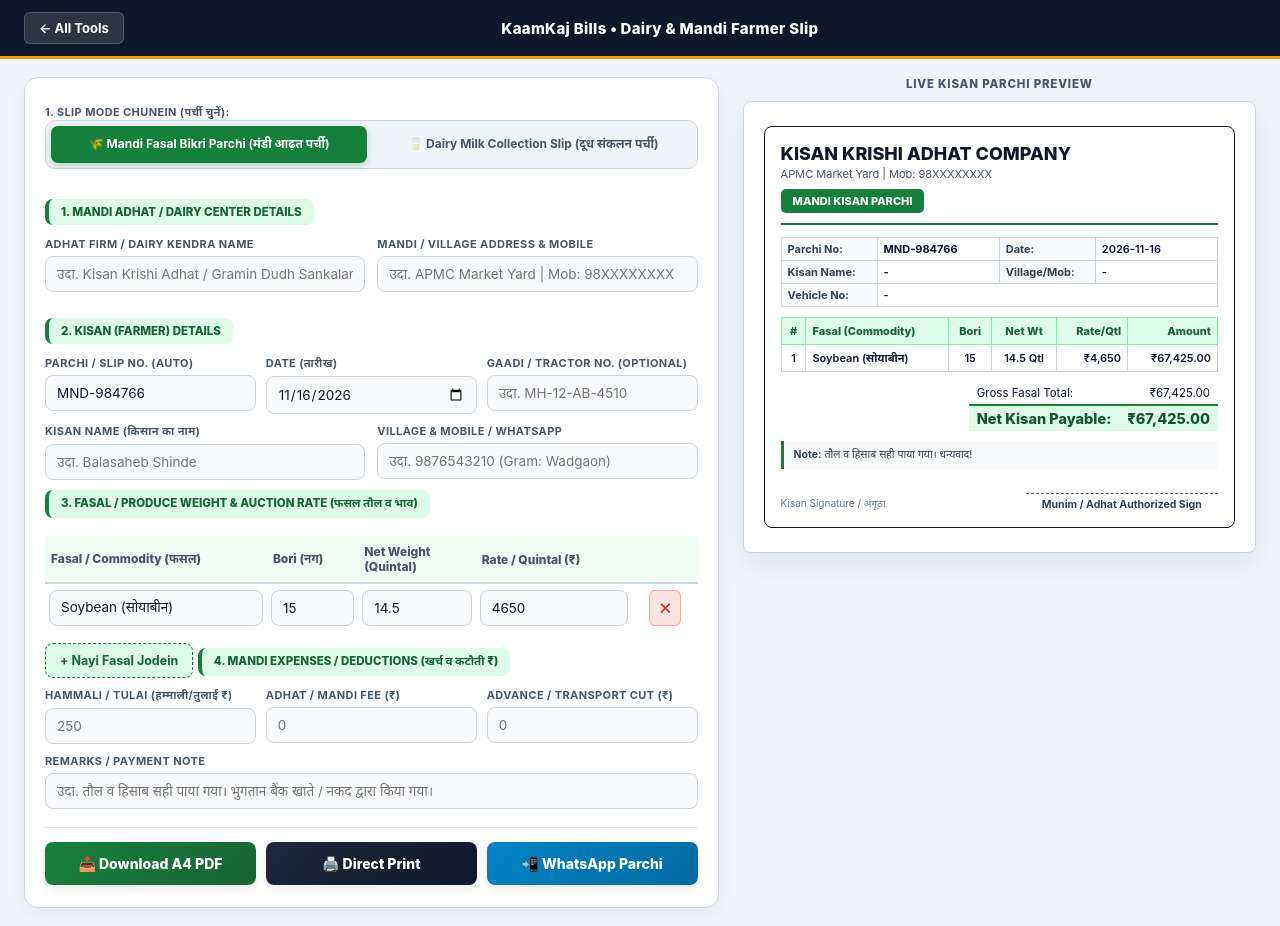
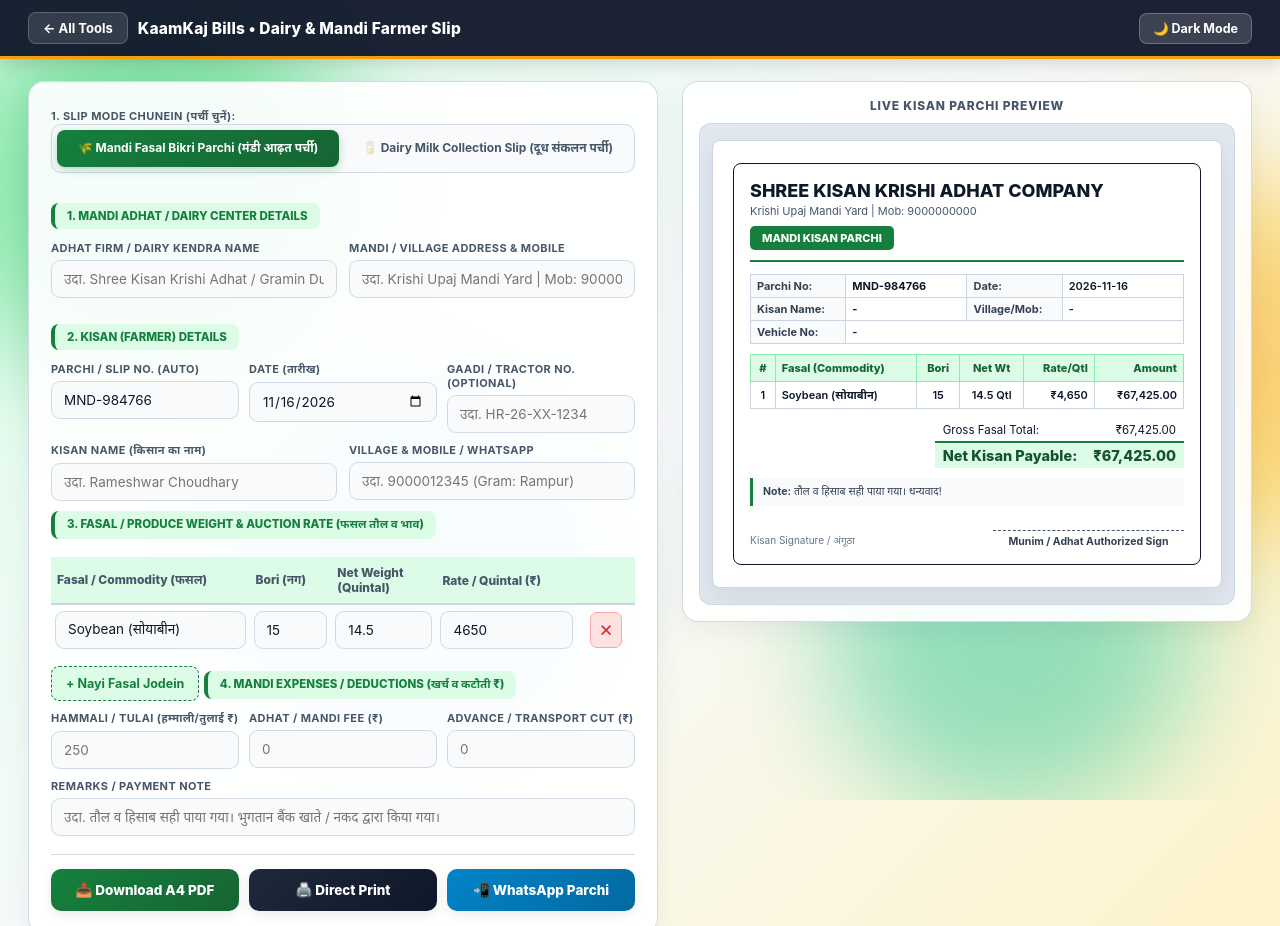
Before and after one commit to amartomar700/kaamkajbills, a plain HTML site: page mandi.html in a window 1280 px wide. Shown: the top 926 px of the page. Drawn offline with Linux system fonts and the light colour scheme.

Commit message:
Update mandi.html

```diff
--- a/mandi.html
+++ b/mandi.html
@@ -2,7 +2,7 @@
 <html lang="hi">
 <head>
 <meta charset="UTF-8">
-<meta name="viewport" content="width=device-width, initial-scale=1.0, maximum-scale=1.0, user-scalable=no">
+<meta name="viewport" content="width=device-width, initial-scale=1.0, maximum-scale=5.0">
 <title>Dairy Milk & Mandi Farmer Slip - KaamKaj Bills</title>
 <script src="https://cdnjs.cloudflare.com/ajax/libs/html2pdf.js/0.10.1/html2pdf.bundle.min.js"></script>
 <style>
@@ -12,68 +12,176 @@
     --primary-soft: #dcfce7;
     --ink: #0f172a;
     --ink-muted: #475569;
-    --border: #cbd5e1;
+    --border: rgba(203, 213, 225, 0.85);
     --bg: #f1f5f9;
+    --surface: rgba(255, 255, 255, 0.92);
+    --surface-alt: rgba(248, 250, 252, 0.92);
     --danger: #dc2626;
+    --shadow: 0 8px 28px rgba(15, 23, 42, 0.06);
   }
+
+  body.dark-mode {
+    --primary: #22c55e;
+    --primary-dark: #16a34a;
+    --primary-soft: rgba(34, 197, 94, 0.16);
+    --ink: #f1f5f9;
+    --ink-muted: #94a3b8;
+    --border: rgba(51, 65, 85, 0.85);
+    --bg: #0b1120;
+    --surface: rgba(30, 41, 59, 0.92);
+    --surface-alt: rgba(15, 23, 42, 0.88);
+    --shadow: 0 8px 28px rgba(0, 0, 0, 0.4);
+  }
+
+  * {
+    box-sizing: border-box;
+    font-family: -apple-system, BlinkMacSystemFont, "Segoe UI", Roboto, "Noto Sans Devanagari", sans-serif;
+  }
+
   html, body {
-    margin: 0 !important;
-    padding: 0 !important;
+    margin: 0;
+    padding: 0;
     width: 100%;
-    background: var(--bg);
+    min-height: 100vh;
+    background: linear-gradient(135deg, #dcfce7 0%, #f8fafc 48%, #fef3c7 100%);
     color: var(--ink);
-    overflow-x: hidden !important;
-    scrollbar-width: none !important;
-    -ms-overflow-style: none !important;
+    overflow-x: hidden;
+    position: relative;
+    transition: background 0.25s, color 0.25s;
   }
-  ::-webkit-scrollbar { display: none !important; width: 0 !important; height: 0 !important; }
-  * { box-sizing: border-box; font-family: -apple-system, BlinkMacSystemFont, "Segoe UI", Roboto, "Noto Sans Devanagari", sans-serif; }
+
+  body.dark-mode {
+    background: linear-gradient(135deg, #090d16 0%, #0f172a 55%, #172033 100%);
+  }
+
+  /* FLOATING COLOURS BACKGROUND */
+  .floating-bg {
+    position: fixed;
+    inset: 0;
+    z-index: 0;
+    overflow: hidden;
+    pointer-events: none;
+  }
+  .orb {
+    position: absolute;
+    border-radius: 50%;
+    filter: blur(50px);
+    opacity: 0.55;
+    animation: floatOrb 14s infinite alternate ease-in-out;
+  }
+  body.dark-mode .orb { opacity: 0.22; }
+  .orb-1 {
+    width: 380px;
+    height: 380px;
+    background: radial-gradient(circle, #22c55e, #4ade80);
+    top: 4%;
+    left: -80px;
+  }
+  .orb-2 {
+    width: 360px;
+    height: 360px;
+    background: radial-gradient(circle, #f59e0b, #fde047);
+    top: 26%;
+    right: -80px;
+    animation-delay: -4s;
+  }
+  .orb-3 {
+    width: 400px;
+    height: 400px;
+    background: radial-gradient(circle, #0ea5e9, #38bdf8);
+    bottom: 8%;
+    left: 18%;
+    opacity: 0.4;
+    animation-delay: -7s;
+  }
+  .orb-4 {
+    width: 340px;
+    height: 340px;
+    background: radial-gradient(circle, #10b981, #34d399);
+    bottom: -40px;
+    right: 12%;
+    opacity: 0.45;
+    animation-delay: -2s;
+  }
+  @keyframes floatOrb {
+    0% { transform: translate(0, 0) scale(1); }
+    50% { transform: translate(55px, -40px) scale(1.1); }
+    100% { transform: translate(-40px, 50px) scale(0.95); }
+  }
 
   /* Top Navigation Bar */
   .top-nav {
-    background: var(--ink);
+    background: rgba(15, 23, 42, 0.95);
+    backdrop-filter: blur(12px);
+    -webkit-backdrop-filter: blur(12px);
     color: #fff;
-    padding: 12px 24px;
+    padding: 12px 28px;
     display: flex;
     justify-content: space-between;
     align-items: center;
+    gap: 10px;
     border-bottom: 3px solid #f59e0b;
     position: sticky;
     top: 0;
-    z-index: 50;
+    z-index: 100;
+    flex-wrap: wrap;
+    box-shadow: 0 4px 18px rgba(0, 0, 0, 0.16);
+  }
+  .nav-left, .nav-right {
+    display: flex;
+    align-items: center;
+    gap: 10px;
+    flex-wrap: wrap;
   }
   .btn-home {
     background: rgba(255,255,255,0.12);
     color: #fff;
     text-decoration: none;
     padding: 7px 14px;
-    border-radius: 6px;
+    border-radius: 8px;
     font-size: 13px;
     font-weight: 700;
     border: 1px solid rgba(255,255,255,0.2);
     transition: 0.2s;
   }
   .btn-home:hover { background: var(--primary); border-color: var(--primary); }
-  .nav-title { font-size: 15px; font-weight: 800; letter-spacing: 0.3px; }
+  .nav-title { font-size: 15.5px; font-weight: 800; letter-spacing: 0.2px; }
+  .btn-theme {
+    background: rgba(255,255,255,0.14);
+    color: #fff;
+    border: 1px solid rgba(255,255,255,0.25);
+    padding: 7px 13px;
+    border-radius: 8px;
+    font-size: 12.5px;
+    font-weight: 700;
+    cursor: pointer;
+    transition: 0.2s;
+  }
+  .btn-theme:hover { background: rgba(255,255,255,0.24); }
 
-  /* PC Full-Wide Split Grid Layout */
+  /* Full-Screen Wide Split Grid Layout */
   .kb-wrapper {
+    position: relative;
+    z-index: 2;
     width: 100%;
-    max-width: 100%;
-    padding: 18px 24px;
+    max-width: 1540px;
+    margin: 0 auto;
+    padding: 22px 28px 48px 28px;
     display: grid;
-    grid-template-columns: 1.15fr 0.85fr;
+    grid-template-columns: minmax(420px, 1.05fr) minmax(500px, 0.95fr);
     gap: 24px;
     align-items: start;
   }
 
   /* Left Control Box */
   .control-box {
-    background: #ffffff;
-    border: 1px solid var(--border);
-    border-radius: 14px;
-    padding: 22px 20px;
-    box-shadow: 0 6px 20px rgba(15, 23, 42, 0.05);
+    background: var(--surface);
+    backdrop-filter: blur(14px);
+    -webkit-backdrop-filter: blur(14px);
+    border: 1.5px solid var(--border);
+    border-radius: 16px;
+    padding: 22px 22px;
+    box-shadow: var(--shadow);
   }
 
   .grid-2 { display: grid; grid-template-columns: 1fr 1fr; gap: 12px; }
@@ -85,24 +193,24 @@
 
   input, select {
     width: 100%;
-    padding: 9px 11px;
-    border: 1.5px solid #cbd5e1;
-    border-radius: 8px;
+    padding: 10px 12px;
+    border: 1.5px solid var(--border);
+    border-radius: 9px;
     font-size: 13.5px;
     outline: none;
     color: var(--ink);
-    background: #f8fafc;
+    background: var(--surface-alt);
     transition: all 0.2s;
   }
   input:focus, select:focus {
     border-color: var(--primary);
-    background: #ffffff;
+    background: var(--surface);
     box-shadow: 0 0 0 3px rgba(21, 128, 61, 0.14);
   }
 
   .section-badge {
     background: var(--primary-soft);
-    color: var(--primary-dark);
+    color: var(--primary);
     font-size: 11.5px;
     font-weight: 800;
     padding: 6px 12px;
@@ -121,7 +229,7 @@
     grid-template-columns: 1fr 1fr;
     gap: 8px;
     margin-bottom: 14px;
-    background: #f1f5f9;
+    background: var(--surface-alt);
     border: 1px solid var(--border);
     padding: 5px;
     border-radius: 10px;
@@ -129,7 +237,7 @@
   .toggle-btn {
     padding: 10px;
     border: none;
-    border-radius: 7px;
+    border-radius: 8px;
     font-size: 12px;
     font-weight: 700;
     cursor: pointer;
@@ -138,7 +246,7 @@
     transition: 0.2s;
   }
   .toggle-btn.active {
-    background: var(--primary);
+    background: linear-gradient(135deg, #15803d, #166534);
     color: #ffffff;
     box-shadow: 0 3px 8px rgba(21, 128, 61, 0.28);
   }
@@ -150,7 +258,7 @@
     padding: 8px 6px;
     color: var(--ink-muted);
     font-weight: 800;
-    background: #f0fdf4;
+    background: var(--primary-soft);
     border-bottom: 2px solid var(--border);
   }
   .items-input-table td { padding: 6px 4px; }
@@ -158,7 +266,7 @@
     background: #fee2e2;
     color: var(--danger);
     border: 1px solid #fca5a5;
-    border-radius: 6px;
+    border-radius: 7px;
     width: 32px;
     height: 36px;
     font-weight: bold;
@@ -167,7 +275,7 @@
   .btn-del-row:hover { background: var(--danger); color: #fff; }
   .btn-add-row {
     background: var(--primary-soft);
-    color: var(--primary-dark);
+    color: var(--primary);
     border: 1.5px dashed var(--primary);
     padding: 9px 14px;
     border-radius: 8px;
@@ -178,22 +286,22 @@
   }
 
   /* Actions */
-  .actions { display: flex; gap: 10px; flex-wrap: wrap; margin-top: 18px; padding-top: 14px; border-top: 1px solid #e2e8f0; }
+  .actions { display: flex; gap: 10px; flex-wrap: wrap; margin-top: 18px; padding-top: 14px; border-top: 1px solid var(--border); }
   .btn {
     flex: 1;
-    min-width: 140px;
+    min-width: 145px;
     padding: 13px;
     border: none;
-    border-radius: 8px;
-    font-size: 14px;
+    border-radius: 10px;
+    font-size: 13.5px;
     font-weight: 800;
     color: #fff;
     cursor: pointer;
     text-align: center;
-    box-shadow: 0 4px 10px rgba(0,0,0,0.08);
+    box-shadow: 0 4px 12px rgba(0,0,0,0.08);
     transition: 0.2s;
   }
-  .btn:hover { opacity: 0.93; transform: translateY(-1px); }
+  .btn:hover { opacity: 0.94; transform: translateY(-1px); }
   .btn-pdf { background: linear-gradient(135deg, #15803d, #166534); }
   .btn-print { background: linear-gradient(135deg, #1e293b, #0f172a); }
   .btn-wa { background: linear-gradient(135deg, #0284c7, #0369a1); }
@@ -203,24 +311,47 @@
     position: sticky;
     top: 72px;
     width: 100%;
+    background: var(--surface);
+    backdrop-filter: blur(14px);
+    -webkit-backdrop-filter: blur(14px);
+    border: 1.5px solid var(--border);
+    border-radius: 16px;
+    padding: 16px;
+    box-shadow: var(--shadow);
   }
   .preview-label {
     text-align: center;
-    font-size: 11.5px;
+    font-size: 12px;
     font-weight: 800;
     color: var(--ink-muted);
     text-transform: uppercase;
     letter-spacing: 0.8px;
     margin-bottom: 10px;
   }
+  .preview-viewport {
+    width: 100%;
+    overflow-x: auto;
+    background: #e2e8f0;
+    padding: 16px 12px;
+    border-radius: 12px;
+    border: 1px solid var(--border);
+    display: flex;
+    justify-content: center;
+  }
+  body.dark-mode .preview-viewport {
+    background: #0f172a;
+  }
   #a4DocSheet {
-    background: #ffffff;
+    background: #ffffff !important;
+    color: #0f172a !important;
     width: 100%;
-    padding: 24px 20px;
+    max-width: 720px;
+    padding: 22px 20px;
     border: 1.5px solid #cbd5e1;
     box-shadow: 0 10px 30px rgba(15, 23, 42, 0.08);
     border-radius: 8px;
     box-sizing: border-box;
+    flex-shrink: 0;
   }
 
   .slip-box {
@@ -234,7 +365,7 @@
     display: flex;
     justify-content: space-between;
     align-items: flex-start;
-    border-bottom: 2.5px solid var(--primary);
+    border-bottom: 2.5px solid #15803d;
     padding-bottom: 10px;
     margin-bottom: 12px;
     flex-wrap: wrap;
@@ -243,52 +374,71 @@
   .doc-biz h2 { margin: 0; font-size: 18px; font-weight: 800; color: #0f172a; text-transform: uppercase; }
   .doc-biz p { margin: 3px 0 0; font-size: 11px; color: #475569; }
   .doc-type-badge {
-    background: var(--primary);
+    background: #15803d;
     color: #ffffff;
     padding: 5px 12px;
     font-size: 11px;
     font-weight: 800;
     border-radius: 5px;
     text-transform: uppercase;
+    flex-shrink: 0;
   }
 
   .meta-table { width: 100%; border-collapse: collapse; margin-bottom: 10px; font-size: 11px; }
-  .meta-table td { padding: 4px 6px; border: 1px solid #cbd5e1; }
+  .meta-table td { padding: 4px 6px; border: 1px solid #cbd5e1; color: #0f172a; }
   .meta-table td.lbl { background: #f8fafc; font-weight: 700; color: #334155; width: 22%; }
   .meta-table td.val { font-weight: 600; color: #0f172a; width: 28%; }
 
   .doc-items-table { width: 100%; border-collapse: collapse; margin: 10px 0; font-size: 11px; }
   .doc-items-table th { background: #dcfce7; color: #166534; padding: 6px; text-align: left; font-weight: 800; border: 1px solid #86efac; }
-  .doc-items-table td { padding: 5.5px 6px; border: 1px solid #cbd5e1; font-weight: 600; }
+  .doc-items-table td { padding: 5.5px 6px; border: 1px solid #cbd5e1; font-weight: 600; color: #0f172a; }
   .t-right { text-align: right !important; }
   .t-center { text-align: center !important; }
 
   .summary-wrap { display: flex; justify-content: flex-end; margin: 10px 0; }
-  .summary-table { font-size: 11.5px; border-collapse: collapse; min-width: 240px; }
+  .summary-table { font-size: 11.5px; border-collapse: collapse; min-width: 240px; color: #0f172a; }
   .summary-table td { padding: 4px 8px; }
-  .summary-table .total-row td { background: #dcfce7; border-top: 2px solid var(--primary); font-size: 14.5px; font-weight: 800; color: #14532d; }
+  .summary-table .total-row td { background: #dcfce7; border-top: 2px solid #15803d; font-size: 14.5px; font-weight: 800; color: #14532d; }
 
-  .notes-box { background: #f8fafc; border-left: 3.5px solid var(--primary); padding: 7px 10px; font-size: 10.5px; color: #334155; margin: 10px 0; }
+  .notes-box { background: #f8fafc; border-left: 3.5px solid #15803d; padding: 7px 10px; font-size: 10.5px; color: #334155; margin: 10px 0; }
   .footer-sig-row { display: flex; justify-content: space-between; align-items: flex-end; margin-top: 24px; font-size: 10.5px; }
   .sig-block { width: 44%; text-align: center; border-top: 1.5px dashed #475569; padding-top: 4px; font-weight: 700; color: #334155; }
 
-  @media (max-width: 960px) {
-    .kb-wrapper { grid-template-columns: 1fr; padding: 12px 8px; gap: 16px; }
+  @media (max-width: 1120px) {
+    .kb-wrapper { grid-template-columns: 1fr; padding: 14px 12px 36px 12px; gap: 18px; }
     .preview-panel { position: static; }
-    .top-nav { padding: 10px 12px; }
+  }
+  @media (max-width: 760px) {
+    .preview-viewport { justify-content: flex-start; padding: 10px; }
+    #a4DocSheet { min-width: 620px; }
   }
   @media (max-width: 600px) {
     .toggle-bar, .grid-2, .grid-3 { grid-template-columns: 1fr; }
     .grid-4 { grid-template-columns: 1fr 1fr; }
+    .top-nav { padding: 10px 14px; }
+    .nav-title { font-size: 13.5px; }
+    .control-box, .preview-panel { padding: 14px 12px; border-radius: 12px; }
   }
 </style>
 </head>
 <body>
 
+<!-- FLOATING COLOURS BACKGROUND -->
+<div class="floating-bg" aria-hidden="true">
+  <div class="orb orb-1"></div>
+  <div class="orb orb-2"></div>
+  <div class="orb orb-3"></div>
+  <div class="orb orb-4"></div>
+</div>
+
 <div class="top-nav">
-  <a href="index.html" target="_self" class="btn-home">← All Tools</a>
-  <span class="nav-title">KaamKaj Bills • Dairy & Mandi Farmer Slip</span>
-  <span style="width: 60px;"></span>
+  <div class="nav-left">
+    <a href="index.html" target="_self" class="btn-home">← All Tools</a>
+    <span class="nav-title">KaamKaj Bills • Dairy &amp; Mandi Farmer Slip</span>
+  </div>
+  <div class="nav-right">
+    <button type="button" class="btn-theme" id="btnTheme" onclick="toggleTheme()">🌙 Dark Mode</button>
+  </div>
 </div>
 
 <div class="kb-wrapper">
@@ -304,8 +454,8 @@
 
     <div class="section-badge">1. Mandi Adhat / Dairy Center Details</div>
     <div class="grid-2">
-      <div class="field"><label id="lbl_biz">Adhat Firm / Dairy Kendra Name</label><input type="text" id="in_biz" placeholder="उदा. Kisan Krishi Adhat / Gramin Dudh Sankalan Kendra" oninput="renderDoc()"></div>
-      <div class="field"><label>Mandi / Village Address & Mobile</label><input type="text" id="in_addr" placeholder="उदा. APMC Market Yard | Mob: 98XXXXXXXX" oninput="renderDoc()"></div>
+      <div class="field"><label id="lbl_biz">Adhat Firm / Dairy Kendra Name</label><input type="text" id="in_biz" placeholder="उदा. Shree Kisan Krishi Adhat / Gramin Dudh Sankalan Kendra" oninput="renderDoc()"></div>
+      <div class="field"><label>Mandi / Village Address &amp; Mobile</label><input type="text" id="in_addr" placeholder="उदा. Krishi Upaj Mandi Yard | Mob: 9000000000" oninput="renderDoc()"></div>
     </div>
 
     <div class="section-badge">2. Kisan (Farmer) Details</div>
@@ -321,17 +471,17 @@
           <option value="Evening (शाम) - Cow">Evening - Cow (गाय)</option>
         </select>
       </div>
-      <div class="field" id="wrap_vehicle"><label>Gaadi / Tractor No. (Optional)</label><input type="text" id="in_vehicle" placeholder="उदा. MH-12-AB-4510" oninput="renderDoc()"></div>
+      <div class="field" id="wrap_vehicle"><label>Gaadi / Tractor No. (Optional)</label><input type="text" id="in_vehicle" placeholder="उदा. HR-26-XX-1234" oninput="renderDoc()"></div>
     </div>
 
     <div class="grid-2">
-      <div class="field"><label>Kisan Name (किसान का नाम)</label><input type="text" id="in_farmer" placeholder="उदा. Balasaheb Shinde" oninput="renderDoc()"></div>
-      <div class="field"><label>Village & Mobile / WhatsApp</label><input type="text" id="in_phone" placeholder="उदा. 9876543210 (Gram: Wadgaon)" oninput="renderDoc()"></div>
+      <div class="field"><label>Kisan Name (किसान का नाम)</label><input type="text" id="in_farmer" placeholder="उदा. Rameshwar Choudhary" oninput="renderDoc()"></div>
+      <div class="field"><label>Village &amp; Mobile / WhatsApp</label><input type="text" id="in_phone" placeholder="उदा. 9000012345 (Gram: Rampur)" oninput="renderDoc()"></div>
     </div>
 
     <!-- MANDI SECTION -->
     <div id="mandiSection">
-      <div class="section-badge">3. Fasal / Produce Weight & Auction Rate (फसल तौल व भाव)</div>
+      <div class="section-badge">3. Fasal / Produce Weight &amp; Auction Rate (फसल तौल व भाव)</div>
       <div style="overflow-x: auto;">
         <table class="items-input-table">
           <thead>
@@ -358,7 +508,7 @@
 
     <!-- DAIRY SECTION -->
     <div id="dairySection" style="display:none;">
-      <div class="section-badge">3. Milk Quantity, FAT, SNF & Rate</div>
+      <div class="section-badge">3. Milk Quantity, FAT, SNF &amp; Rate</div>
       <div class="grid-4">
         <div class="field"><label>Milk Qty (Litres)</label><input type="number" step="any" id="d_qty" placeholder="25.5" oninput="calcDairy()"></div>
         <div class="field"><label>FAT (%)</label><input type="number" step="any" id="d_fat" placeholder="6.5" oninput="calcDairy()"></div>
@@ -388,8 +538,10 @@
   <!-- RIGHT: LIVE PREVIEW -->
   <div class="preview-panel">
     <div class="preview-label">Live Kisan Parchi Preview</div>
-    <div id="a4DocSheet">
-      <div class="slip-box" id="slipPreviewContent"></div>
+    <div class="preview-viewport">
+      <div id="a4DocSheet">
+        <div class="slip-box" id="slipPreviewContent"></div>
+      </div>
     </div>
   </div>
 </div>
@@ -399,6 +551,12 @@
   let crops = [
     { name: 'Soybean (सोयाबीन)', bags: 15, qtl: 14.50, rate: 4650 }
   ];
+
+  function toggleTheme() {
+    const isDark = document.body.classList.toggle('dark-mode');
+    document.getElementById('btnTheme').innerText = isDark ? '☀️ Light Mode' : '🌙 Dark Mode';
+    try { localStorage.setItem('kkb_mandi_theme', isDark ? 'dark' : 'light'); } catch (e) {}
+  }
 
   function setMode(m) {
     mode = m;
@@ -428,8 +586,8 @@
   function calcDairy() { renderDoc(); }
 
   function renderDoc() {
-    const biz = document.getElementById('in_biz').value.trim() || (mode === 'MANDI' ? 'KISAN KRISHI ADHAT COMPANY' : 'GRAMIN DUDH SANKALAN KENDRA');
-    const addr = document.getElementById('in_addr').value.trim() || 'APMC Market Yard | Mob: 98XXXXXXXX';
+    const biz = document.getElementById('in_biz').value.trim() || (mode === 'MANDI' ? 'SHREE KISAN KRISHI ADHAT COMPANY' : 'GRAMIN DUDH SANKALAN KENDRA');
+    const addr = document.getElementById('in_addr').value.trim() || 'Krishi Upaj Mandi Yard | Mob: 9000000000';
     const slipNo = document.getElementById('in_slip_no').value.trim() || '-';
     const dt = document.getElementById('in_date').value || '-';
     const farmer = document.getElementById('in_farmer').value.trim() || '-';
@@ -577,6 +735,12 @@
   }
 
   window.onload = () => {
+    try {
+      if (localStorage.getItem('kkb_mandi_theme') === 'dark') {
+        document.body.classList.add('dark-mode');
+        document.getElementById('btnTheme').innerText = '☀️ Light Mode';
+      }
+    } catch (e) {}
     document.getElementById('in_date').value = new Date().toISOString().split('T')[0];
     document.getElementById('in_slip_no').value = 'MND-' + Math.floor(100000 + Math.random() * 899990);
     renderMandiRows();
```
